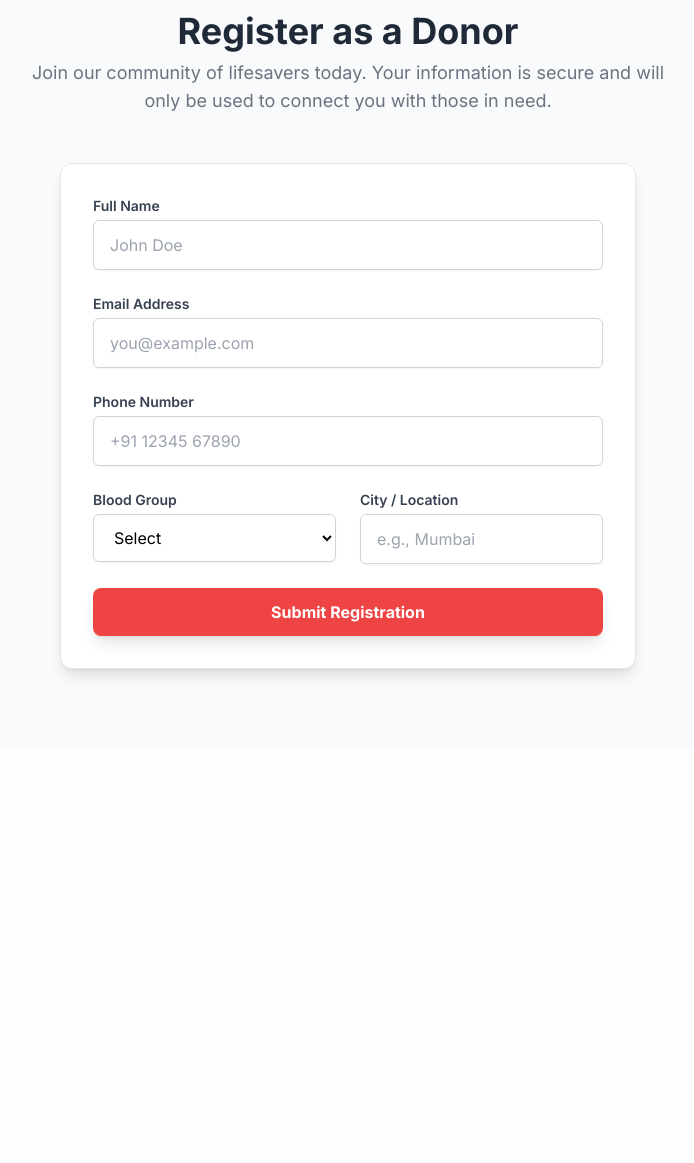
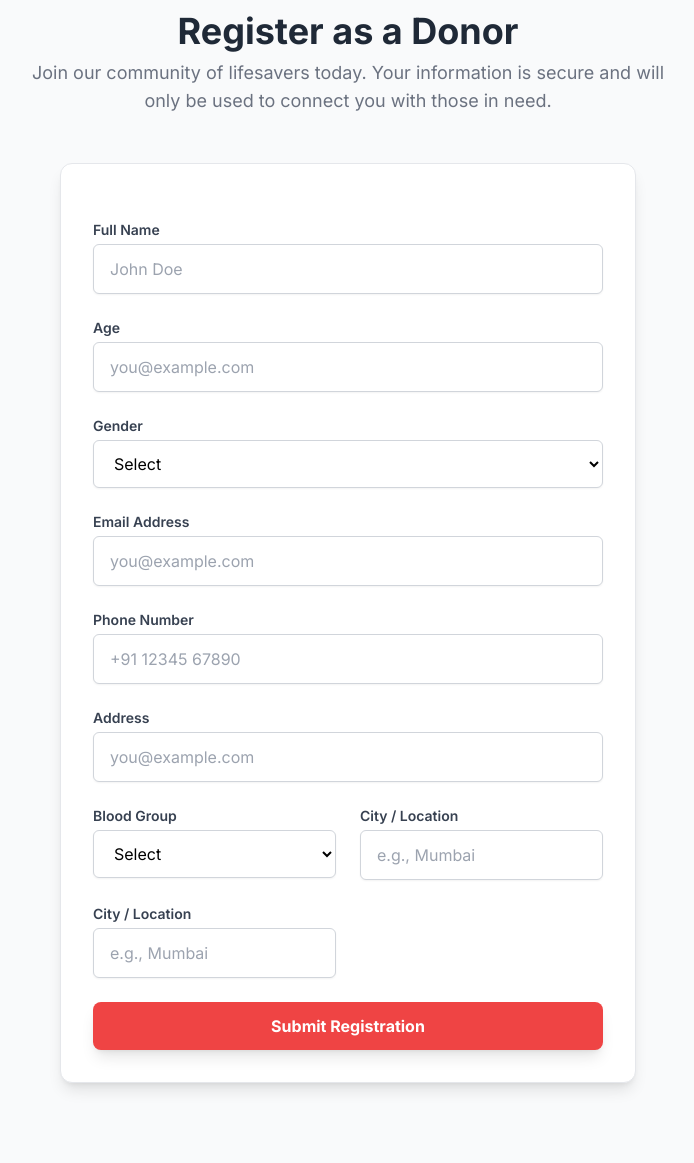
Before and after one commit to Abhiraj05/AbhiMay-Project1, a Django app: page /form/ in a window 1280 px wide. Shown: the part 141-1304 px from the top of the page, without its empty margins (292-986 px from the left). Before the commit the page ends 890 px from the top, so only its background shows below. Run offline with Django 5.2, Linux system fonts and the light colour scheme; some libraries are stand-ins or nearby versions.

Commit message:
code updated

```diff
--- a/newproject/donors/templates/eligibility_form.html
+++ b/newproject/donors/templates/eligibility_form.html
@@ -45,6 +45,7 @@
                 <div class="mt-12 max-w-xl mx-auto">
                     <div class="bg-white p-8 rounded-xl shadow-lg border border-gray-200">
                         <form action="#" method="POST" class="space-y-8">
+                                      {% csrf_token %}
 
                             <!-- Basic Checks -->
                             <div class="space-y-4">
--- a/newproject/donors/templates/form.html
+++ b/newproject/donors/templates/form.html
@@ -69,17 +69,35 @@
                 <div class="mt-12 max-w-xl mx-auto">
                     <div class="bg-white p-8 rounded-xl shadow-lg border border-gray-200">
                         <form action="#" method="POST" class="space-y-6">
+                                      {% csrf_token %}
+
                             <div>
                                 <label for="full-name" class="block text-sm font-semibold text-gray-700">Full Name</label>
-                                <input type="text" id="full-name" placeholder="John Doe" class="mt-1 block w-full px-4 py-3 bg-white border border-gray-300 rounded-md shadow-sm focus:outline-none focus:ring-red-500 focus:border-red-500">
+                                <input type="text" name="donor-name" id="full-name" placeholder="John Doe" class="mt-1 block w-full px-4 py-3 bg-white border border-gray-300 rounded-md shadow-sm focus:outline-none focus:ring-red-500 focus:border-red-500">
                             </div>
                             <div>
+                                <label for="email" class="block text-sm font-semibold text-gray-700">Age</label>
+                                <input type="text" name="age" id="email" placeholder="you@example.com" class="mt-1 block w-full px-4 py-3 bg-white border border-gray-300 rounded-md shadow-sm focus:outline-none focus:ring-red-500 focus:border-red-500">
+                            </div>
+                                <div>
+                                    <label for="gender" class="block text-sm font-semibold text-gray-700">Gender</label>
+                                    <select id="gender" name="gender" class="mt-1 block w-full px-4 py-3 bg-white border border-gray-300 rounded-md shadow-sm focus:outline-none focus:ring-red-500 focus:border-red-500">
+                                        <option>Select</option>
+                                        <option>Male</option>
+                                        <option>Female</option>
+                                    </select>
+                                </div>
+                            <div>
                                 <label for="email" class="block text-sm font-semibold text-gray-700">Email Address</label>
-                                <input type="email" id="email" placeholder="you@example.com" class="mt-1 block w-full px-4 py-3 bg-white border border-gray-300 rounded-md shadow-sm focus:outline-none focus:ring-red-500 focus:border-red-500">
+                                <input type="email" name="email" id="email" placeholder="you@example.com" class="mt-1 block w-full px-4 py-3 bg-white border border-gray-300 rounded-md shadow-sm focus:outline-none focus:ring-red-500 focus:border-red-500">
                             </div>
                             <div>
                                 <label for="phone" class="block text-sm font-semibold text-gray-700">Phone Number</label>
-                                <input type="tel" id="phone" placeholder="+91 12345 67890" class="mt-1 block w-full px-4 py-3 bg-white border border-gray-300 rounded-md shadow-sm focus:outline-none focus:ring-red-500 focus:border-red-500">
+                                <input type="tel" name="phone-no"  id="phone" placeholder="+91 12345 67890" class="mt-1 block w-full px-4 py-3 bg-white border border-gray-300 rounded-md shadow-sm focus:outline-none focus:ring-red-500 focus:border-red-500">
+                            </div>
+                            <div>
+                                <label for="address" class="block text-sm font-semibold text-gray-700">Address</label>
+                                <input type="text" name="address" id="email" placeholder="you@example.com" class="mt-1 block w-full px-4 py-3 bg-white border border-gray-300 rounded-md shadow-sm focus:outline-none focus:ring-red-500 focus:border-red-500">
                             </div>
                             <div class="grid grid-cols-1 sm:grid-cols-2 gap-6">
                                 <div>
@@ -98,7 +116,11 @@
                                 </div>
                                 <div>
                                     <label for="location" class="block text-sm font-semibold text-gray-700">City / Location</label>
-                                    <input type="text" id="location" placeholder="e.g., Mumbai" class="mt-1 block w-full px-4 py-3 bg-white border border-gray-300 rounded-md shadow-sm focus:outline-none focus:ring-red-500 focus:border-red-500">
+                                    <input type="text" name="location" id="location" placeholder="e.g., Mumbai" class="mt-1 block w-full px-4 py-3 bg-white border border-gray-300 rounded-md shadow-sm focus:outline-none focus:ring-red-500 focus:border-red-500">
+                                </div>
+                                       <div>
+                                    <label for="donation-date" class="block text-sm font-semibold text-gray-700">City / Location</label>
+                                    <input type="text" name="last-donation-date" id="donation-date" placeholder="e.g., Mumbai" class="mt-1 block w-full px-4 py-3 bg-white border border-gray-300 rounded-md shadow-sm focus:outline-none focus:ring-red-500 focus:border-red-500">
                                 </div>
                             </div>
                             <div>
--- a/newproject/donors/views.py
+++ b/newproject/donors/views.py
@@ -1,4 +1,5 @@
-from django.shortcuts import render
+from django.shortcuts import render, redirect
+from donors.models import Donor
 
 
 def value_check(value):
@@ -8,24 +9,21 @@ def value_check(value):
 # Create your views here.
 def donor_data(request):
     if request.method == "POST":
-        name = request.POST.get("")
-        age = request.POST.get("")
-        dob = request.POST.get("")
-        gender = request.POST.get("")
-        blood_group = request.POST.get("")
-        address = request.POST.get("")
-        phone_no = request.POST.get("")
-        email = request.POST.get("")
-        last_donation_date=request.POST.get("")
+        name = request.POST.get("donor-name")
+        age = request.POST.get("age")
+        gender = request.POST.get("gender")
+        blood_group = request.POST.get("blood-group")
+        address = request.POST.get("address")
+        phone_no = request.POST.get("phone-no")
+        email = request.POST.get("email")
+        location = request.POST.get("location")
+        last_donation_date = request.POST.get("last-donation-date")
 
-        if age < 18:
+        if int(age) < 18:
             return "you cannot donate the the blood"
 
         if value_check(name):
             return "please enter your  name"
-
-        if value_check(dob):
-            return "please enter  your  date of birth"
 
         if value_check(address):
             return "please enter your  address"
@@ -33,14 +31,34 @@ def donor_data(request):
         if value_check(phone_no):
             return "please enter your phone no."
 
-
         if value_check(email):
             return "please enter your email"
 
         if value_check(last_donation_date):
             return "please enter the last donation date"
 
+        Donor.objects.create(name=name, age=age, blood_group=blood_group, gender=gender, phone_number=phone_no,
+                             email=email, address=address, last_donation_date=last_donation_date)
+
+        return redirect("/eligibility")
+
     return render(request, "form.html")
 
+
 def donor_eligibility(request):
+    if request.method == "POST":
+        age = request.POST.get("age")
+        weight = request.POST.get("weight")
+        health_conditon = request.POST.get("health")
+        tattoo = request.POST.get("tattoo")
+        fever = request.POST.get("fever")
+        hiv = request.POST.get("disease")
+        if age == "yes" and weight == "yes" and health_conditon == "yes" and tattoo == "no" and fever == "no" and hiv == "no":
+            return redirect("")
+        elif age == "yes" and weight == "yes" and health_conditon == "yes" and tattoo == "yes" and fever == "yes" and hiv == "yes":
+            return redirect("")
+        elif age == "no" and weight == "no" and health_conditon == "no" and tattoo == "no" and fever == "no" and hiv == "no":
+            return redirect("")
+
+        return redirect("/")
     return render(request, "eligibility_form.html")
--- a/newproject/home/templates/main.html
+++ b/newproject/home/templates/main.html
@@ -75,7 +75,7 @@
                         Easily find blood donors, request assistance, and receive timely notifications. Join our community and make a difference. Together, we save lives.
                     </p>
                     <div class="flex flex-col sm:flex-row gap-4 justify-center md:justify-start">
-                        <a href="#" class="bg-red-500 text-white font-bold py-3 px-8 rounded-lg text-center hover:bg-red-600 transition-transform transform hover:scale-105 shadow-lg">
+                        <a href="form/" class="bg-red-500 text-white font-bold py-3 px-8 rounded-lg text-center hover:bg-red-600 transition-transform transform hover:scale-105 shadow-lg">
                             Become a Donor
                         </a>
                         <a href="#" class="bg-white text-gray-700 font-bold py-3 px-8 rounded-lg text-center hover:bg-gray-100 transition-colors border border-gray-300 shadow-lg">
```
Also changed, not shown: newproject/home/templates/hello.html (deleted).
